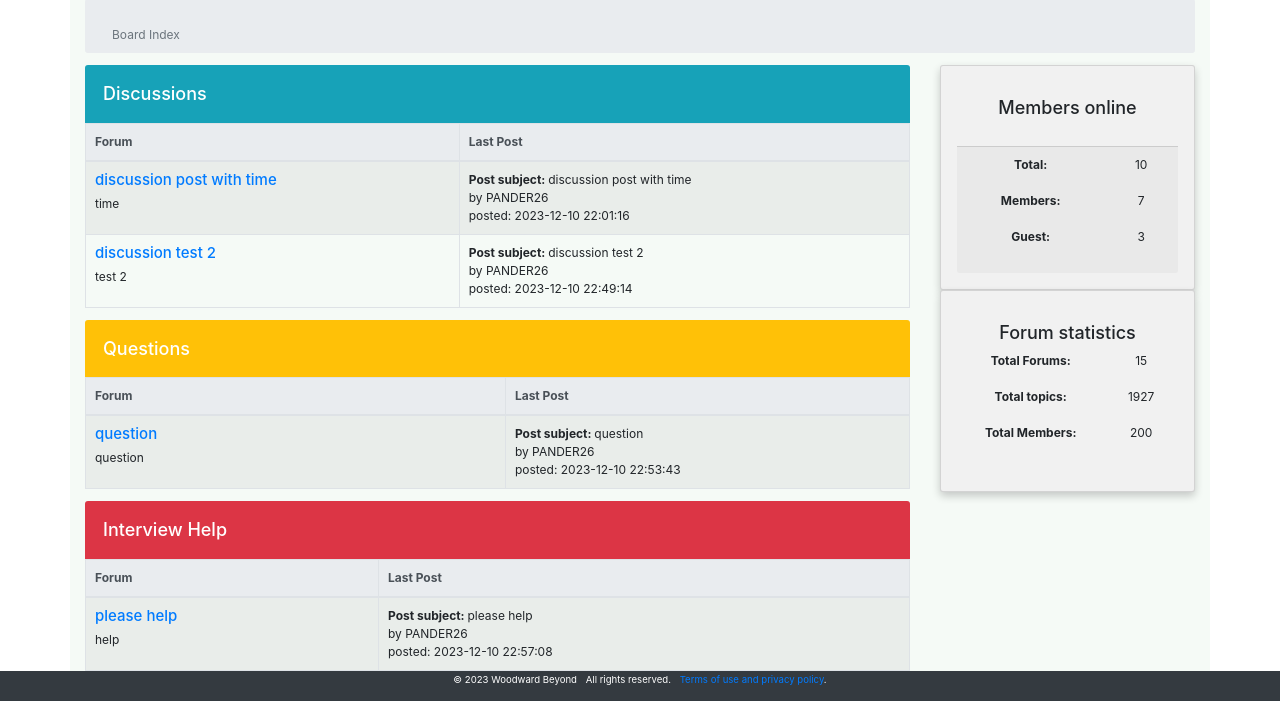
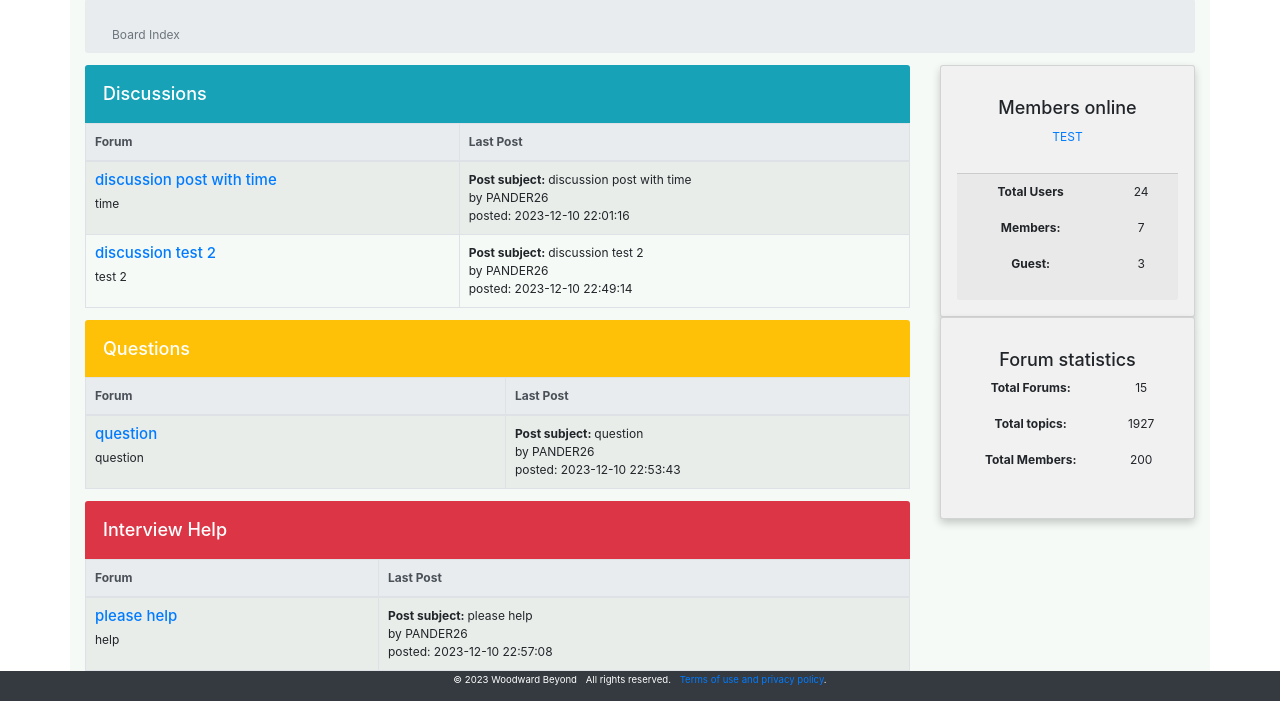
Before and after one commit to sketch-prime/3155-group-final-project, a Flask app: page /index.html in a window 1280 px wide. Shown: the part 99-800 px from the top of the page. Run offline with Flask 3, Linux system fonts and the light colour scheme; a user stored in the database is signed in; data comes from the database, SQL or seed files in the repository; some libraries are stand-ins or nearby versions.

Commit message:
Final
final

```diff
--- a/app.py
+++ b/app.py
@@ -102,9 +102,19 @@ def get_replies_for_post(id):
 
 @app.route('/index.html')
 def index():
+    conn=get_db_connection()
+    cursor=conn.cursor()
+    totalusers=len(cursor.execute('SELECT * FROM users').fetchall())
+
     session['signed_up'] = False
     posts = get_posts()
-    return render_template('index.html', items=posts)
+    u=''
+    if 'username' in session.keys():
+        u=session['username']
+    return render_template('index.html', items=posts, username=u, totalusers=totalusers)
+
+
+
 
 @app.route('/')
 def root():
@@ -200,6 +210,7 @@ def loginpost():
         # Set the user ID in the session upon successful login
         session['user_id'] = current_user_id
         session['signed_up'] = True
+        session['username'] = username
 
         return redirect(url_for('index'))
     else:
@@ -210,6 +221,7 @@ def loginpost():
 def logout():
     # Remove the user ID from the session upon logout
     session.pop('user_id', None)
+    session.pop('username', None)
     return redirect(url_for('login'))
 
 @app.route('/profile.html')
@@ -237,7 +249,6 @@ upload_folder = os.path.join('static', 'uploads')
 fpath = "static/uploads/"
 
 app.config['UPLOAD'] = upload_folder
-
 @app.route('/', methods=['GET', 'POST'])
 def upload_file():
     user_id = session.get('user_id', None)
--- a/templates/index.html
+++ b/templates/index.html
@@ -145,13 +145,15 @@
             <div class="card-body">
                 <h2 class="h4 card-title">Members online</h2>
                 <ul class="list-unstyled">
+                    {%if username is defined%}
                     <li><a href="#0">{{username}}</a></li>
+                    {%endif%}
                 </ul>
             </div>
             <div class="card-footer">
                 <dl class="row">
-                    <dt class="col-8">Total:</dt>
-                    <dd class="col-4">10</dd>
+                    <dt class="col-8">Total Users</dt>
+                    <dd class="col-4">{{totalusers}}</dd>
                 </dl>
                 <dl class="row">
                     <dt class="col-8">Members:</dt>
--- a/templates/profile.html
+++ b/templates/profile.html
@@ -30,6 +30,11 @@
                         <input name="img" type="file"/>
                         <input type="submit" value ="Upload">
                     </form>
+                    {% if session.user_id is defined %}
+                    <form action="{{ url_for('logout') }}" method="get">
+                        <button type="submit" class="btn btn-danger">Logout</button>
+                    </form>
+                {% endif %}
                 </div>
             </div>
 
```
